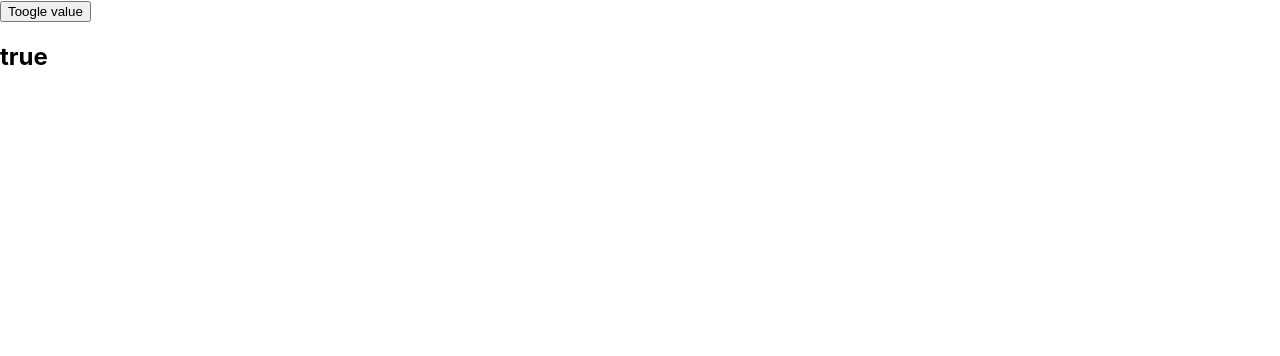
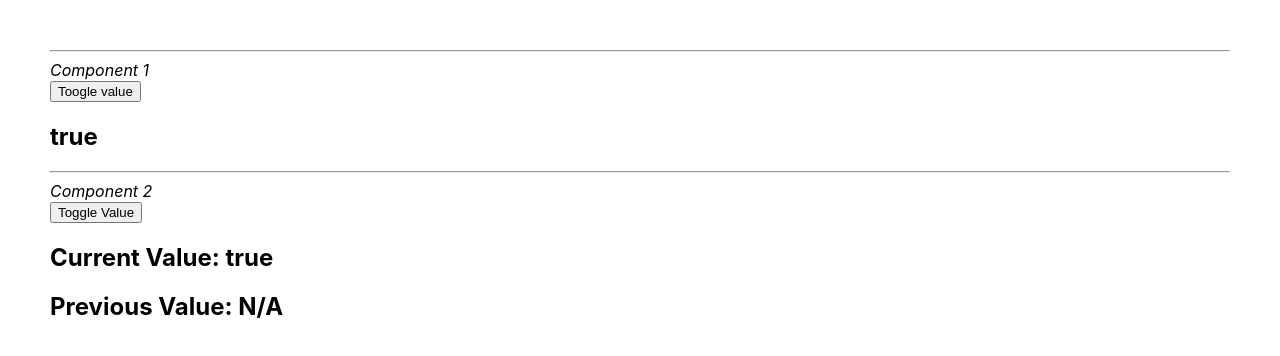
Before and after one commit to AndriyTok/react_hw, a React (Create React App) app: page / in a window 1280 px wide. Shown: the top 356 px of the page. Built offline with nearby package versions, Linux system fonts and the light colour scheme.

Commit message:
second hook done

```diff
--- a/src/App.css
+++ b/src/App.css
@@ -1,38 +1,3 @@
-.App {
-  text-align: center;
+body{
+  margin:50px;
 }
-
-.App-logo {
-  height: 40vmin;
-  pointer-events: none;
-}
-
-@media (prefers-reduced-motion: no-preference) {
-  .App-logo {
-    animation: App-logo-spin infinite 20s linear;
-  }
-}
-
-.App-header {
-  background-color: #282c34;
-  min-height: 100vh;
-  display: flex;
-  flex-direction: column;
-  align-items: center;
-  justify-content: center;
-  font-size: calc(10px + 2vmin);
-  color: white;
-}
-
-.App-link {
-  color: #61dafb;
-}
-
-@keyframes App-logo-spin {
-  from {
-    transform: rotate(0deg);
-  }
-  to {
-    transform: rotate(360deg);
-  }
-}
--- a/src/App.tsx
+++ b/src/App.tsx
@@ -1,14 +1,14 @@
 import React from 'react';
 import logo from './logo.svg';
 import './App.css';
-import buttonComponent from "./components/ButtonComponent";
-import ButtonComponent from "./components/ButtonComponent";
+import ButtonsComponent from "./components/ButtonsComponent";
+import ButtonComponent1 from "./components/ButtonComponent1";
 
 
 const App = () => {
   return (
     <div>
-      <ButtonComponent/>
+      <ButtonsComponent/>
     </div>
   );
 }
--- a/src/components/ButtonComponent.tsx
+++ b/src/components/ButtonComponent1.tsx
@@ -1,7 +1,7 @@
 import React, {FC} from 'react';
 import useToogle from "../customHooks/useToogle";
 
-const ButtonComponent:FC = () => {
+const ButtonComponent1:FC = () => {
     let [value_to_be_changed,toogle] = useToogle(true);
 
     return (
@@ -12,4 +12,4 @@ const ButtonComponent:FC = () => {
     );
 };
 
-export default ButtonComponent;
+export default ButtonComponent1;
--- /dev/null
+++ b/src/components/ButtonComponent2.tsx
@@ -0,0 +1,18 @@
+import React from 'react';
+import usePrevious from '../customHooks/usePrevious';
+import useToogle from "../customHooks/useToogle";
+
+const ButtonComponent2: React.FC = () => {
+    const [value_to_be_changed, toggle] = useToogle(true);
+    const previousValue = usePrevious(value_to_be_changed);
+
+    return (
+        <div>
+            <button onClick={toggle}>Toggle Value</button>
+            <h2>Current Value: {value_to_be_changed.toString()}</h2>
+            <h2>Previous Value: {previousValue !== undefined ? previousValue.toString() : 'N/A'}</h2>
+        </div>
+    );
+};
+
+export default ButtonComponent2;
--- /dev/null
+++ b/src/components/ButtonsComponent.tsx
@@ -0,0 +1,19 @@
+import React from 'react';
+import ButtonComponent1 from "./ButtonComponent1";
+import ButtonComponent2 from "./ButtonComponent2";
+
+const ButtonsComponent = () => {
+    return (
+        <div>
+            <hr/>
+            <i>Component 1</i><br/>
+            <ButtonComponent1/>
+
+            <hr/>
+            <i>Component 2</i><br/>
+            <ButtonComponent2/>
+        </div>
+    );
+};
+
+export default ButtonsComponent;
--- /dev/null
+++ b/src/customHooks/usePrevious.tsx
@@ -0,0 +1,13 @@
+import { useRef, useEffect } from 'react';
+
+const usePrevious = (value: any): any => {
+    const ref = useRef<any>(undefined);
+
+    useEffect(() => {
+        ref.current = value;
+    }, [value]);
+
+    return ref.current;
+};
+
+export default usePrevious;
```
